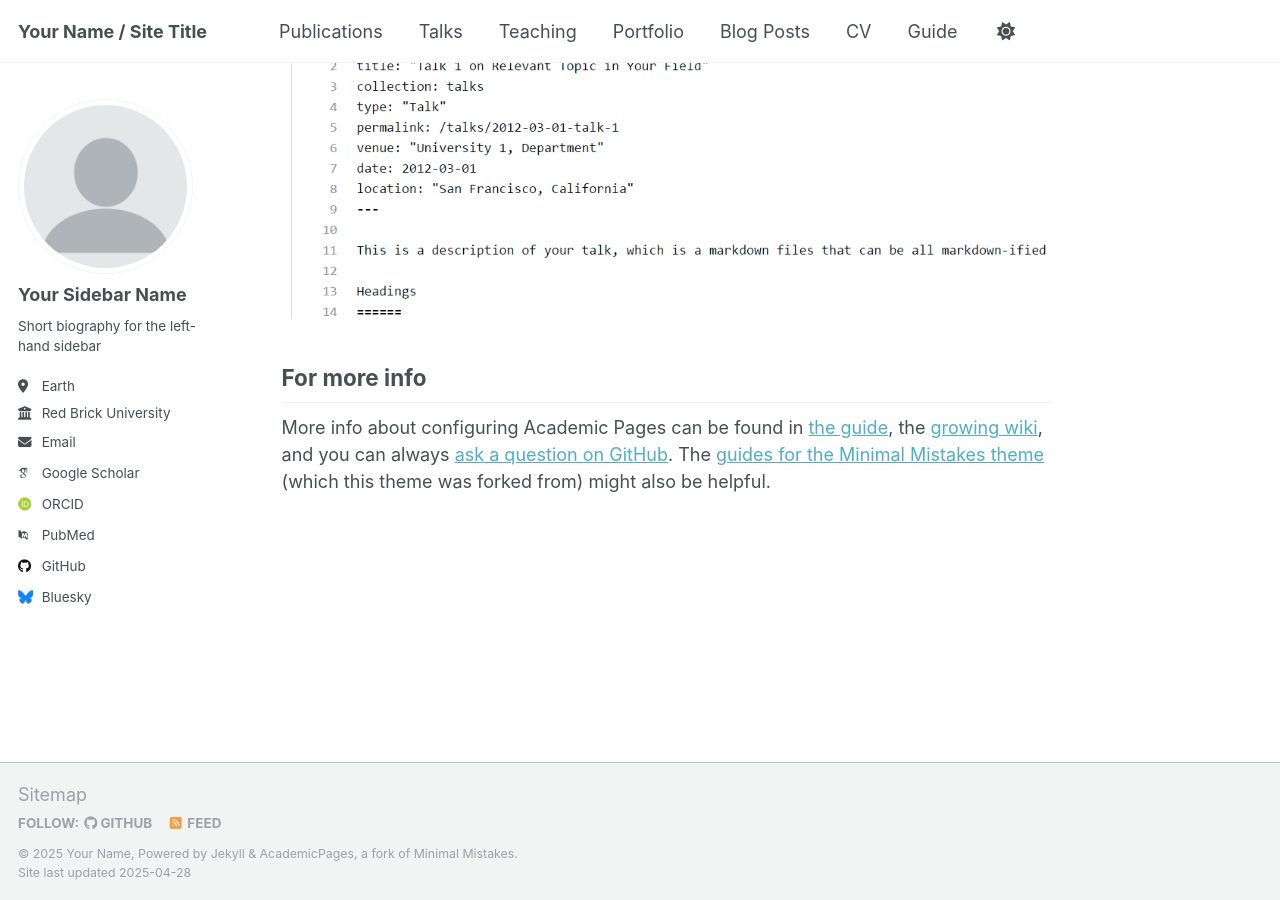
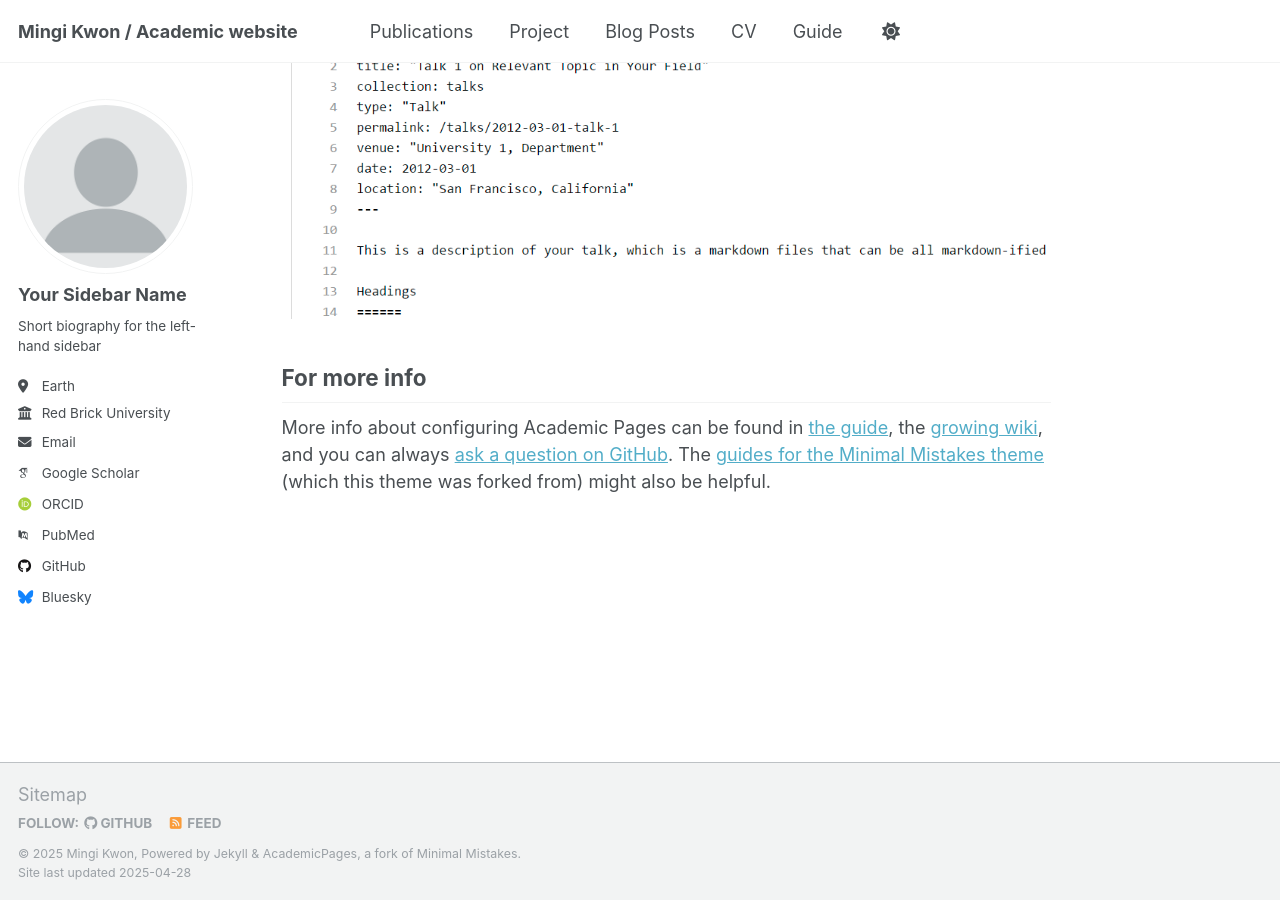
Before and after one commit to mingi001025/mingi001025.github.io, a Jekyll site: the page built from _pages/about.md, in a window 1280 px wide and 900 px high, scrolled down 2636 px. Built offline with Jekyll 4.4.1, drawn with Linux system fonts in a browser that asks for light colours; some web fonts are replaced.

Commit message:
basic construction

```diff
--- a/_config.yml
+++ b/_config.yml
@@ -9,13 +9,14 @@
 # Basic Site Settings
 locale                   : "en-US"
 site_theme               : "default"
-title                    : "Your Name / Site Title"
+title                    : "Mingi Kwon / Academic website"
 title_separator          : "-"
-name                     : &name "Your Name"
-description              : &description "personal description"
-url                      : https://academicpages.github.io # the base hostname & protocol for your site e.g. "https://[your GitHub username].github.io"
+name                     : &name "Mingi Kwon"
+description              : &description "M.S. student in Electrical and Computer Engineering
+ department at UC San Diego"
+url                      : https://mingi001025.github.io # the base hostname & protocol for your site e.g. "https://[your GitHub username].github.io"
 baseurl                  : "" # the subpath of your site, e.g. "/blog"
-repository               : "academicpages/academicpages.github.io"
+repository               : "mingi001025/mingi001025.github.io"
 
 # Site Author - The following control what appear as part of the author content on the side bar.
 #               If a field is blank the icon and link will not appear, otherwise it will be shown.
--- a/_data/navigation.yml
+++ b/_data/navigation.yml
@@ -11,14 +11,9 @@ main:
   - title: "Publications"
     url: /publications/
 
-  - title: "Talks"
-    url: /talks/
 
-  - title: "Teaching"
-    url: /teaching/
-
-  - title: "Portfolio"
-    url: /portfolio/
+  - title: "Project"
+    url: /project/
 
   - title: "Blog Posts"
     url: /year-archive/
```
Also changed, not shown: 2 other files.
